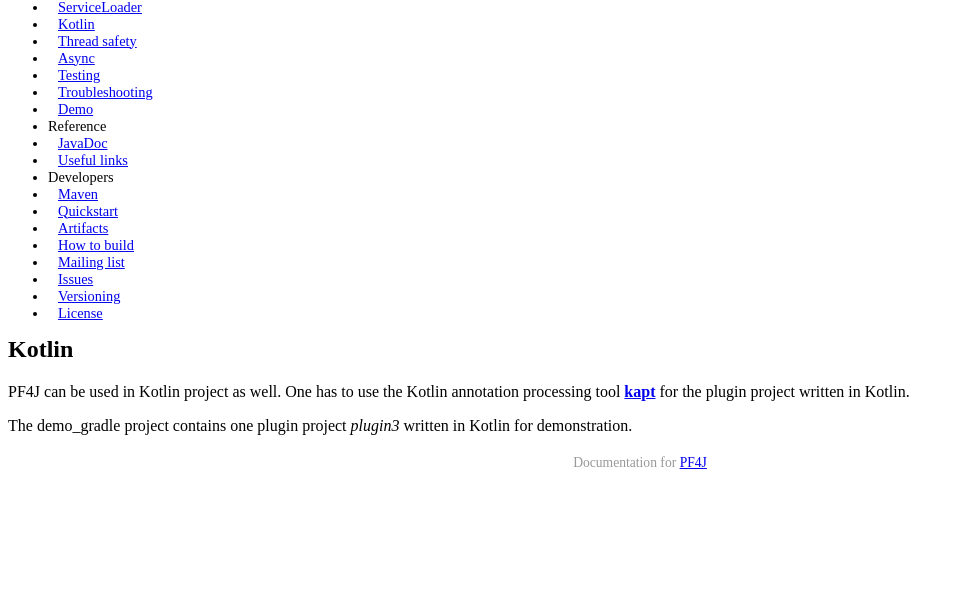
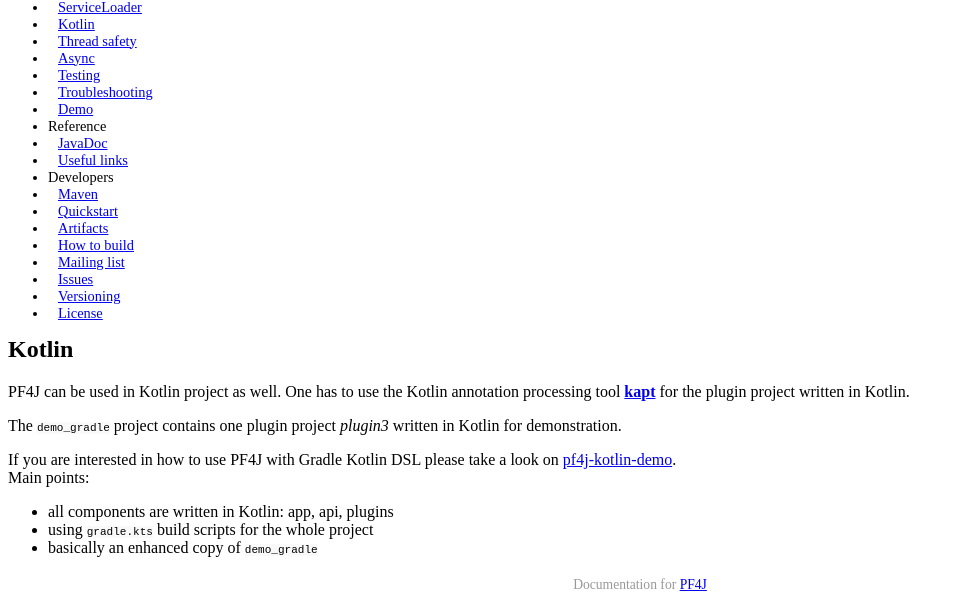
Before and after one commit to pf4j/pf4j.github.io, a Jekyll site: the page built from _posts/2018-01-23-kotlin.md, in a window 1280 px wide. Shown: the part 321-934 px from the top of the page, without its empty margins (0-964 px from the left). Built offline with Jekyll 4.4.1, drawn with Linux system fonts in a browser that asks for light colours; a style sheet for code colours, icons or effects is not loaded; before the commit the page ends 900 px from its top, so only the background shows below that.

Commit message:
Add link to pf4j-kotlin-demo

```diff
--- a/_posts/2018-01-23-kotlin.md
+++ b/_posts/2018-01-23-kotlin.md
@@ -9,4 +9,10 @@ order: 110
 PF4J can be used in Kotlin project as well. One has to use the Kotlin annotation processing tool
 [**kapt**](https://kotlinlang.org/docs/reference/kapt.html) for the plugin project written in Kotlin.
 
-The demo_gradle project contains one plugin project _plugin3_ written in Kotlin for demonstration.
+The `demo_gradle` project contains one plugin project _plugin3_ written in Kotlin for demonstration.
+
+If you are interested in how to use PF4J with Gradle Kotlin DSL please take a look on [pf4j-kotlin-demo](https://github.com/twatzl/pf4j-kotlin-demo).
+Main points:
+- all components are written in Kotlin: app, api, plugins
+- using `gradle.kts` build scripts for the whole project
+- basically an enhanced copy of `demo_gradle`
```
